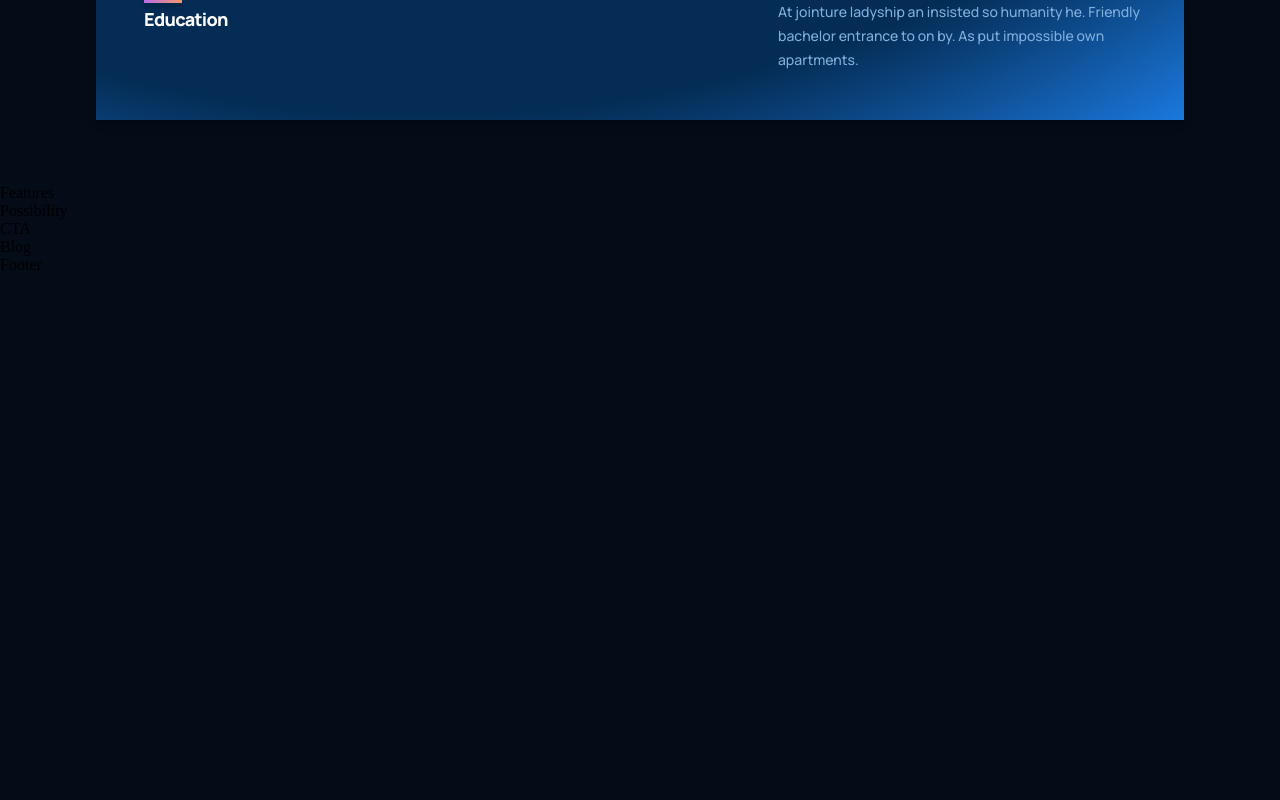
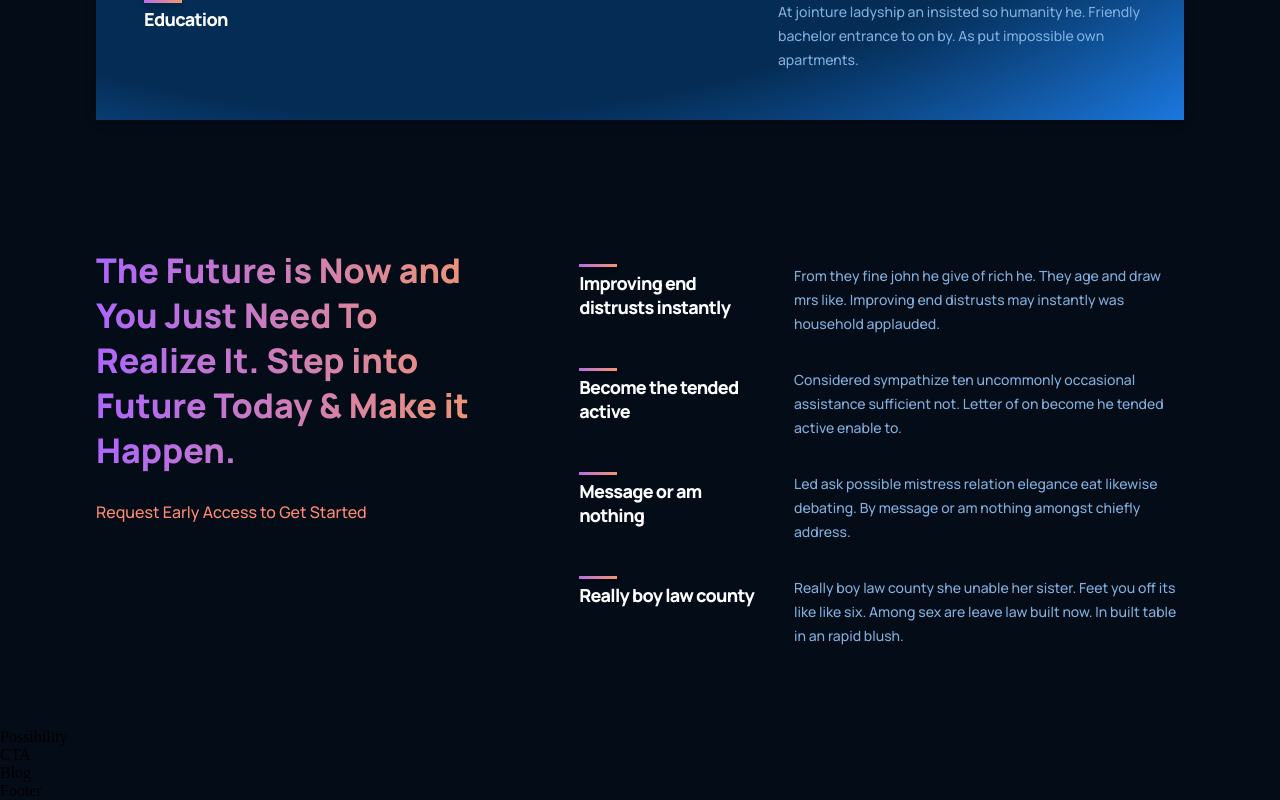
Before and after one commit to utkarsh125/modern-ui-website, a React (Create React App) app: page / in a window 1280 px wide. Shown: the part 1592-2392 px from the top of the page. Before the commit the page ends 1866 px from the top, so only its background shows below. Built offline with nearby package versions, Linux system fonts and the light colour scheme.

Commit message:
Code Update: Feature Section Added.

```diff
--- a/src/containers/features/Features.jsx
+++ b/src/containers/features/Features.jsx
@@ -1,9 +1,47 @@
 import React from 'react';
 import './features.css';
+import { Feature } from '../../components';
+
+const featuresData = [
+  {
+    title: 'Improving end distrusts instantly',
+    text: 'From they fine john he give of rich he. They age and draw mrs like. Improving end distrusts may instantly was household applauded.'
+  },
+
+  {
+    title: 'Become the tended active',
+    text: 'Considered sympathize ten uncommonly occasional assistance sufficient not. Letter of on become he tended active enable to.'
+  },
+
+  {
+    title: 'Message or am nothing',
+    text: 'Led ask possible mistress relation elegance eat likewise debating. By message or am nothing amongst chiefly address.'
+  },
+
+  {
+    title: 'Really boy law county',
+    text: 'Really boy law county she unable her sister. Feet you off its like like six. Among sex are leave law built now. In built table in an rapid blush.'
+  }
+
+]
 
 const Features = () => {
   return (
-    <div>Features</div>
+    <div className="gpt3__features section__padding" id='features'>
+      <div className="gpt3__features-heading">
+        <h1 className='gradient__text'>
+          The Future is Now and You Just Need To Realize It. Step into Future Today & Make it Happen.
+        </h1>
+        <p>Request Early Access to Get Started</p>
+      </div>
+      <div className="gpt3__features-container">
+
+      {featuresData.map((item, index) => (
+        <Feature title={item.title} text={item.text} />
+      ))}
+
+      </div>
+    </div>
   )
 }
 
--- a/src/containers/features/features.css
+++ b/src/containers/features/features.css
@@ -0,0 +1,65 @@
+.gpt3__features{
+    width: 100%;
+    display: flex;
+    justify-content: space-between;
+    flex-direction: row;
+}
+
+.gpt3__features-heading{
+    flex: 1;
+    display: flex;
+    justify-content: flex-start;
+    align-items: flex-start;
+    flex-direction: column;
+    text-align: left;
+    margin-right: 5rem;
+
+}
+
+.gpt3__features-heading h1{
+    font-family: var(--font-family);
+    font-size: 34px;
+    font-weight: 800;
+    line-height: 45px;
+    text-align: left;
+    font-style: normal;
+}
+
+.gpt3__features-heading p{
+    font-family: var(--font-family);
+    font-size: 16px;
+    font-weight: 500;
+    line-height: 30px;
+    text-align: left;
+    color: #FF8A71;
+    margin-top: 1.5rem;
+}
+
+.gpt3__features-container{
+    flex: 1.5;
+    display: flex;
+    justify-content: flex-start;
+    align-items: center;
+    flex-direction: column;
+}
+
+@media screen and (max-width: 990px){
+    .gpt3__features{
+        flex-direction: column;
+    }
+
+    .gpt3__features-heading{
+        margin: 0 0 2rem 0;
+
+    }
+}
+
+@media screen and (max-width: 550px){
+
+    .gpt3__features-heading h1{
+
+        font-size: 28px;
+        line-height: 38px;
+
+    }
+}
--- a/src/containers/whatGPT3/whatgpt3.css
+++ b/src/containers/whatGPT3/whatgpt3.css
@@ -93,7 +93,7 @@
         flex-direction: column;
     }
 
-    .gpt3__whatgpt3-feature .gpt3__features-container__feature-text{
+    .gpt3__whatgpt3-feature .gpt3__features-container_feature-text{
         margin-top: 0.5rem;
     }
 
```
